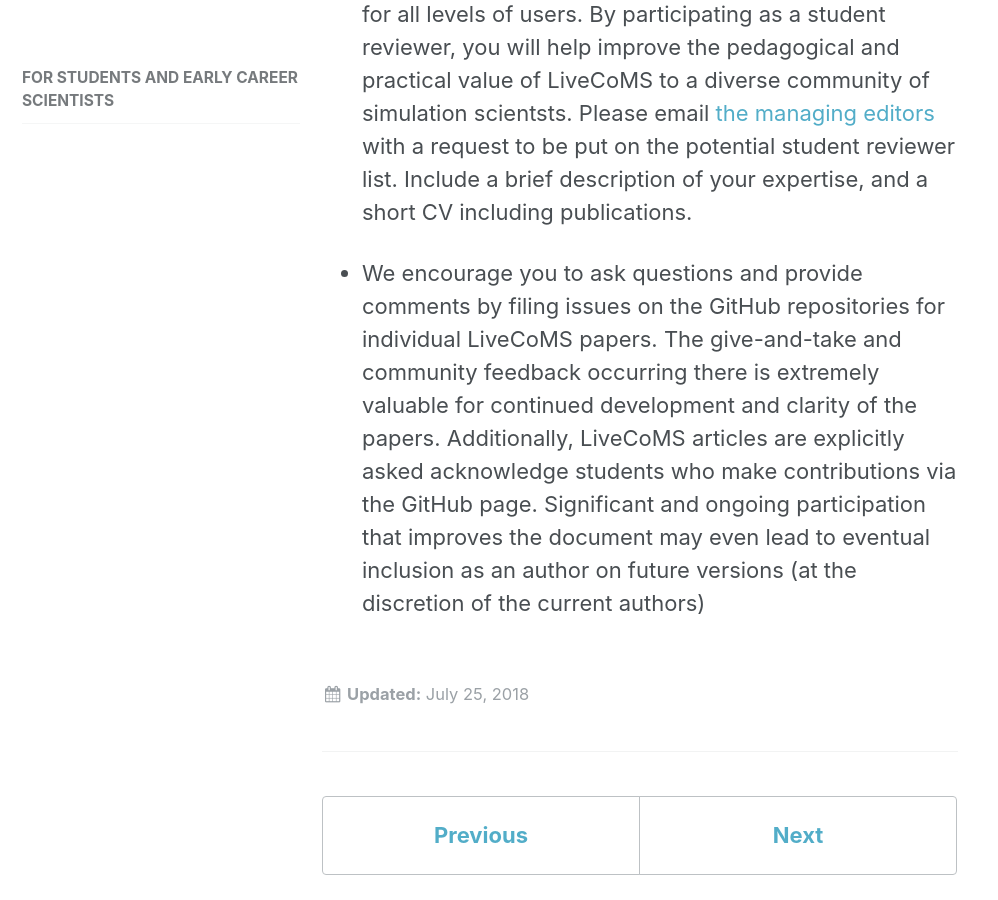
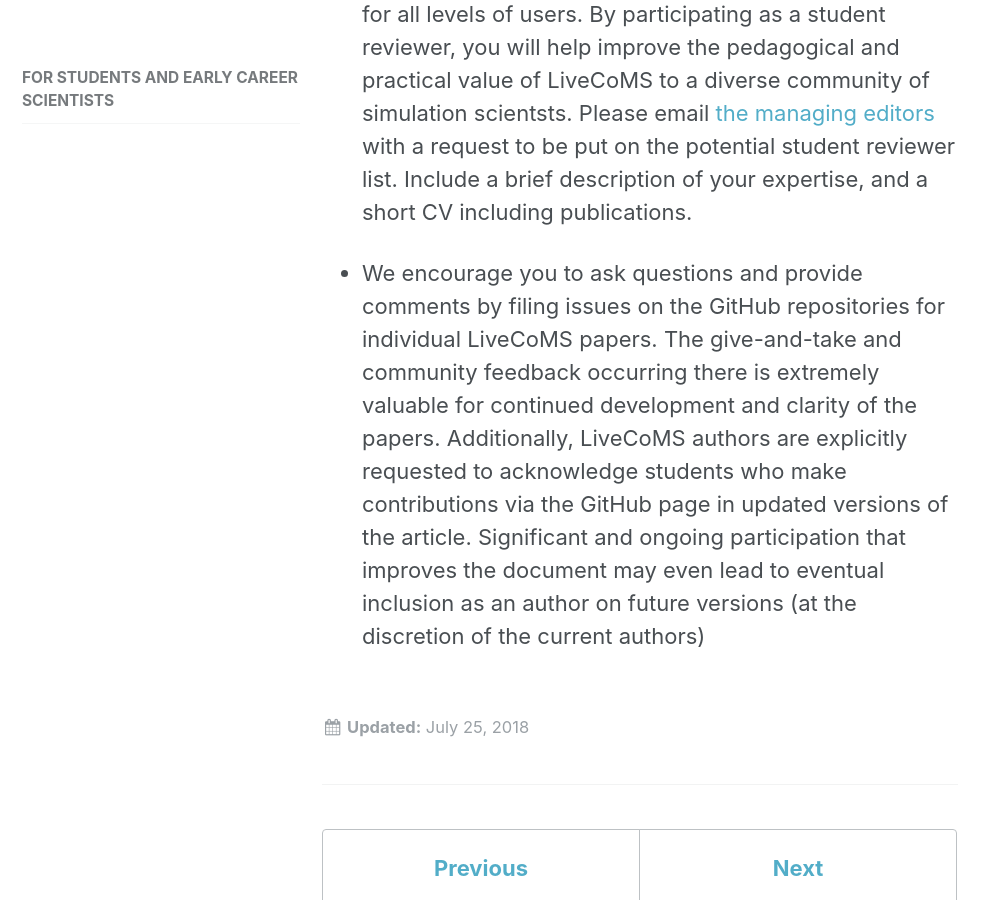
Before and after one commit to livecomsjournal/livecomsjournal.github.io, a Jekyll site: the page built from _about_livecoms/03_earlycareer.md, in a window 1280 px wide and 900 px high, scrolled down 492 px. Shown: the whole window, without its empty margins (0-998 px from the left). Built offline with Jekyll 4.4.1, drawn with Linux system fonts in a browser that asks for light colours.

Commit message:
fix typo and clarify

```diff
--- a/_about_livecoms/03_earlycareer.md
+++ b/_about_livecoms/03_earlycareer.md
@@ -26,8 +26,8 @@
   issues on the GitHub repositories for individual LiveCoMS
   papers. The give-and-take and community feedback occurring there is
   extremely valuable for continued development and clarity of the
-  papers. Additionally, LiveCoMS articles are explicitly asked
+  papers. Additionally, LiveCoMS authors are explicitly requested to
   acknowledge students who make contributions via the GitHub
-  page. Significant and ongoing participation that improves the
+  page in updated versions of the article. Significant and ongoing participation that improves the
   document may even lead to eventual inclusion as an author on future
   versions (at the discretion of the current authors)
```
